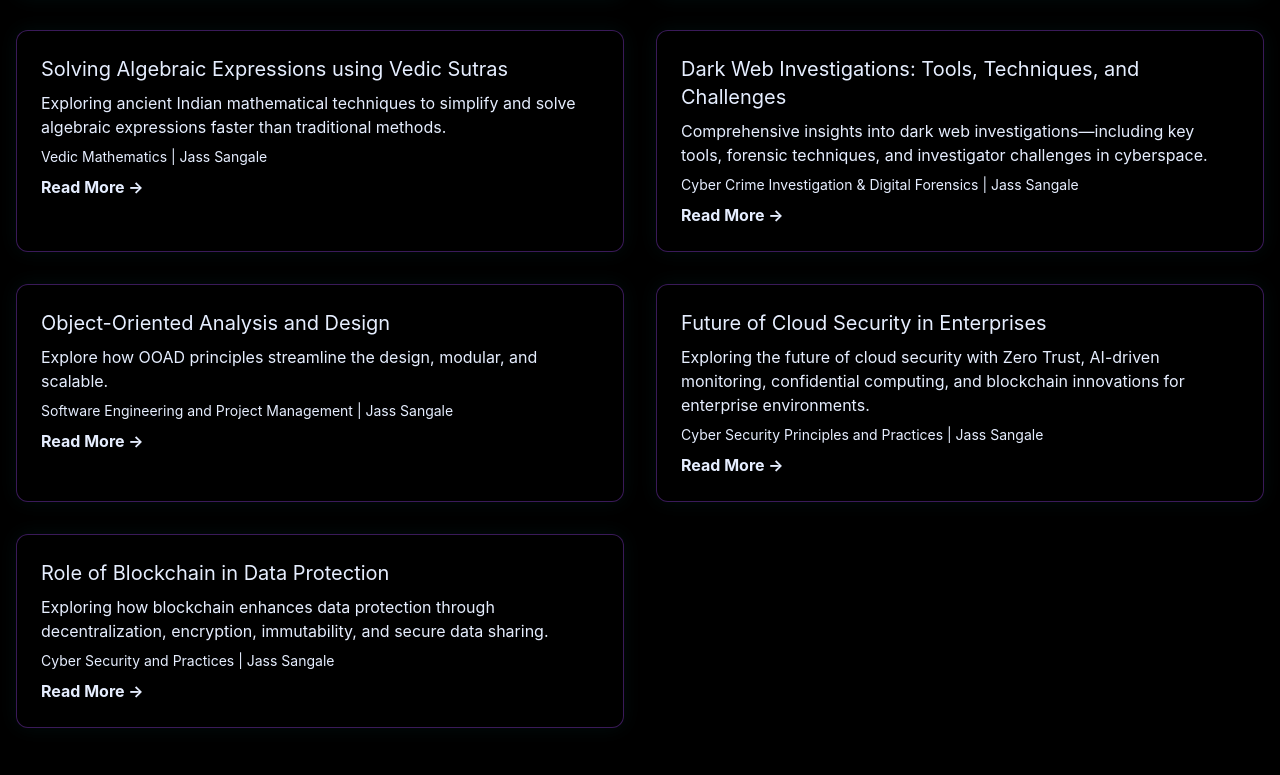
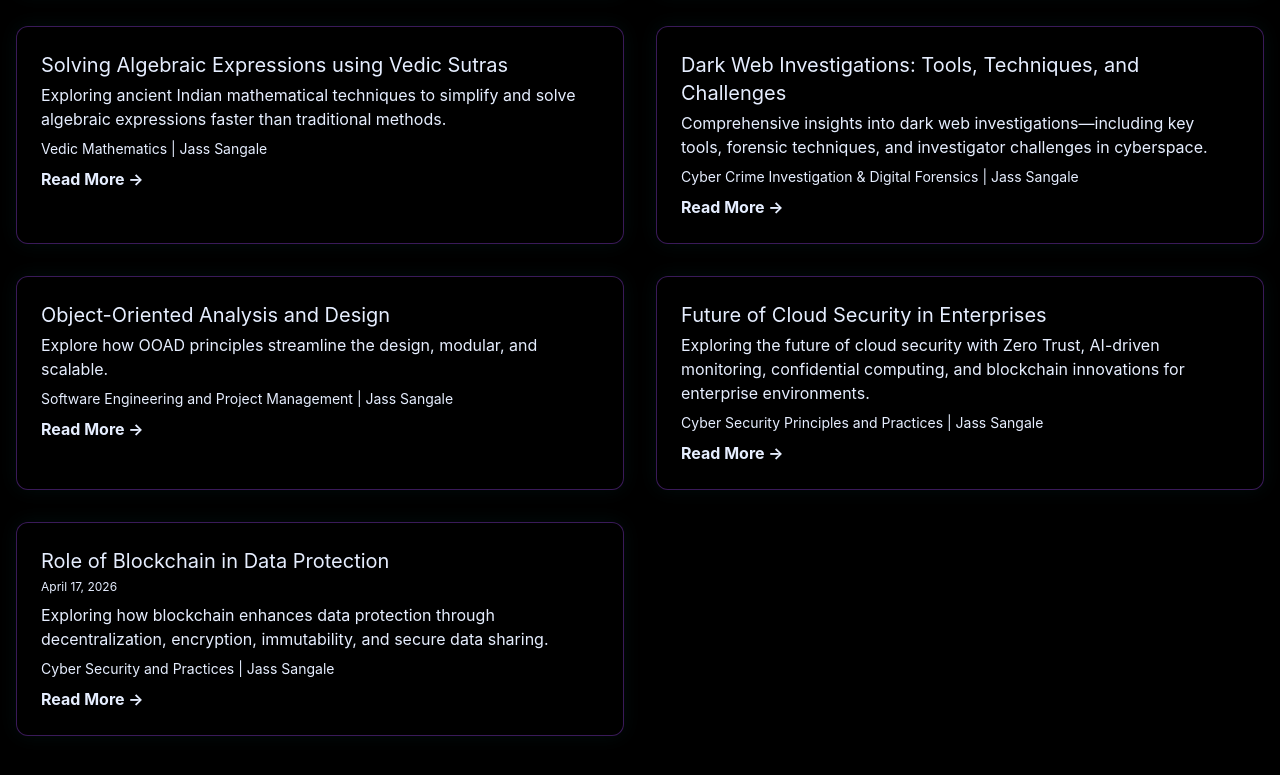
Before and after one commit to JassSangale/poortfolio, a Next.js app: page / in a window 1280 px wide. Shown: the part 2065-2840 px from the top of the page. Built offline with nearby package versions, Linux system fonts and the light colour scheme.

Commit message:
Add new article on blockchain data protection

```diff
--- a/components/Articles.js
+++ b/components/Articles.js
@@ -51,8 +51,8 @@ const articles = [
     author: "Jass Sangale",
     subject: "Cyber Security and Practices",
     desc: "Exploring how blockchain enhances data protection through decentralization, encryption, immutability, and secure data sharing.",
-  date: "April 17, 2026", // 👈 ADD THIS
-  isNew: true // 👈 OPTIONAL (for highlight)
+    date: "April 17, 2026",
+    isNew: true
   }
 ];
 
@@ -69,11 +69,30 @@ export default function Articles() {
             whileHover={{ scale: 1.03 }}
             className="glass article-card p-6 rounded-xl transition-all hover-glow hover-scale"
           >
-            <h3 className="font-tech text-xl text-accent mb-2">{a.title}</h3>
+
+            {/* ✅ TITLE + NEW BADGE */}
+            <h3 className="font-tech text-xl text-accent mb-1">
+              {a.title}
+              {a.isNew && (
+                <span className="ml-2 text-xs bg-accent text-black px-2 py-1 rounded-full">
+                  NEW
+                </span>
+              )}
+            </h3>
+
+            {/* ✅ DATE */}
+            {a.date && (
+              <p className="text-xs text-textsecondary mb-2">
+                {a.date}
+              </p>
+            )}
+
             <p className="text-textsecondary mb-2">{a.desc}</p>
+
             <div className="text-sm mb-2">
               <span className="font-tech text-accent">{a.subject}</span> | {a.author}
             </div>
+
             <Link
               href={`/articles/${a.slug}`}
               className="text-accent font-bold hover:underline"
```
Lines whose indentation alone changed are shown as unchanged.
